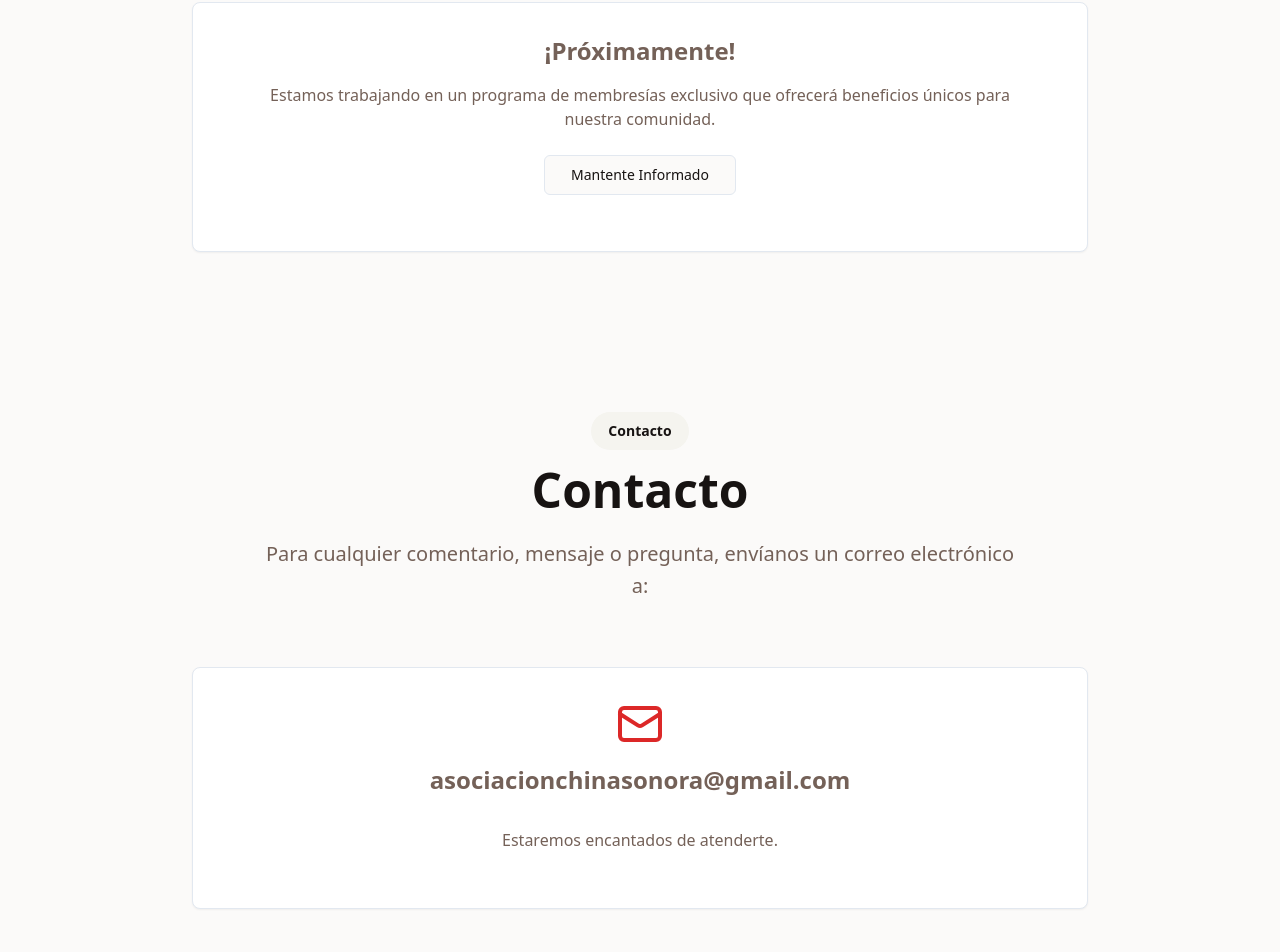
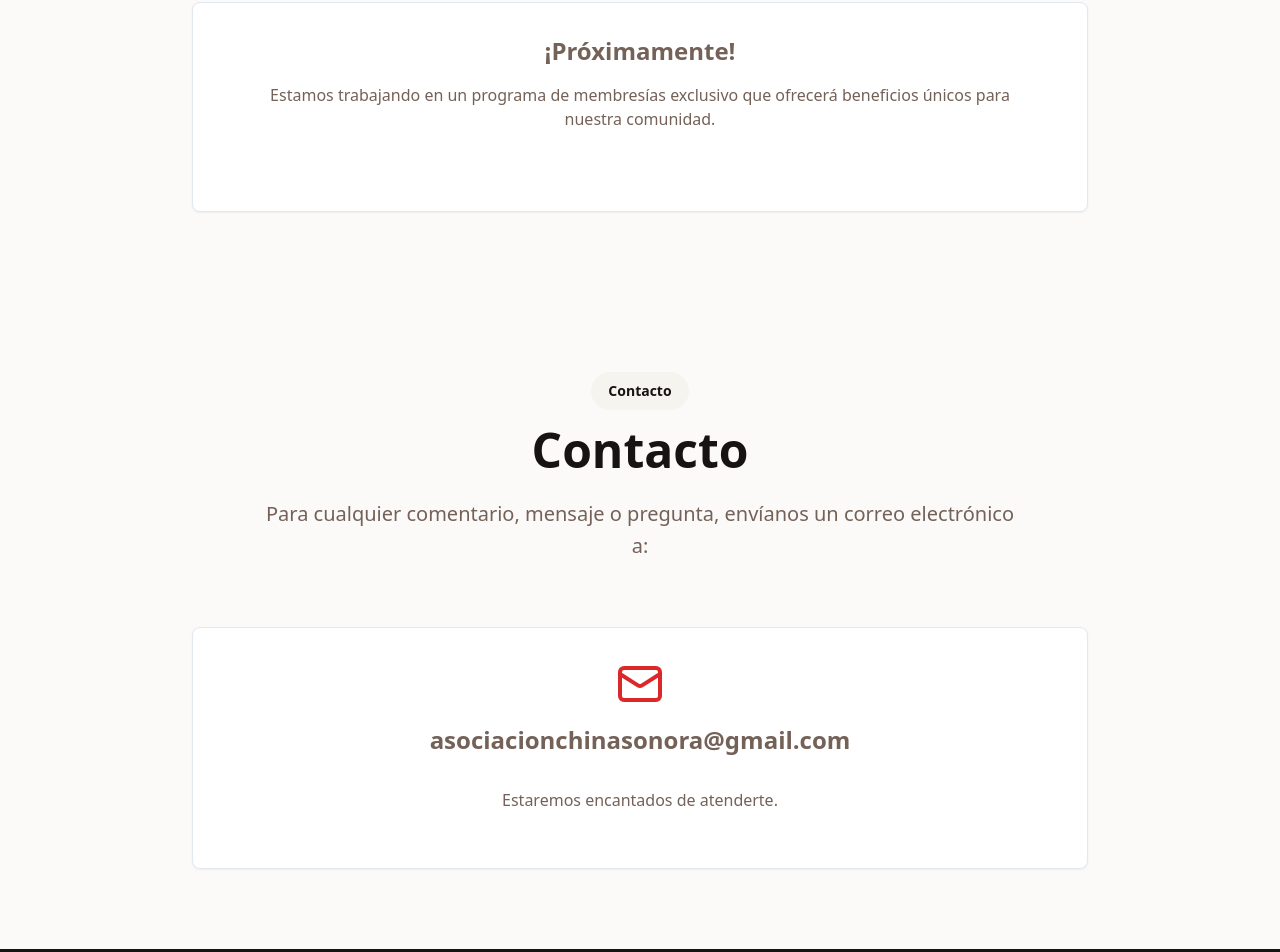
Before and after one commit to Juancw08/sonora-china-harmony-hub, a React (Vite) app: page / in a window 1280 px wide. Shown: the part 3606-4558 px from the top of the page. Built offline with nearby package versions, Linux system fonts and the light colour scheme.

Commit message:
commenting out button for now

```diff
--- a/src/components/Membership.tsx
+++ b/src/components/Membership.tsx
@@ -27,9 +27,9 @@ export const Membership = () => {
               <p className="text-muted-foreground mb-6">
                 Estamos trabajando en un programa de membresías exclusivo que ofrecerá beneficios únicos para nuestra comunidad.
               </p>
-              <Button variant="outline" className="w-48 mx-auto">
+              {/* <Button variant="outline" className="w-48 mx-auto">
                 Mantente Informado
-              </Button>
+              </Button> */}
             </CardContent>
           </Card>
         </div>
```
